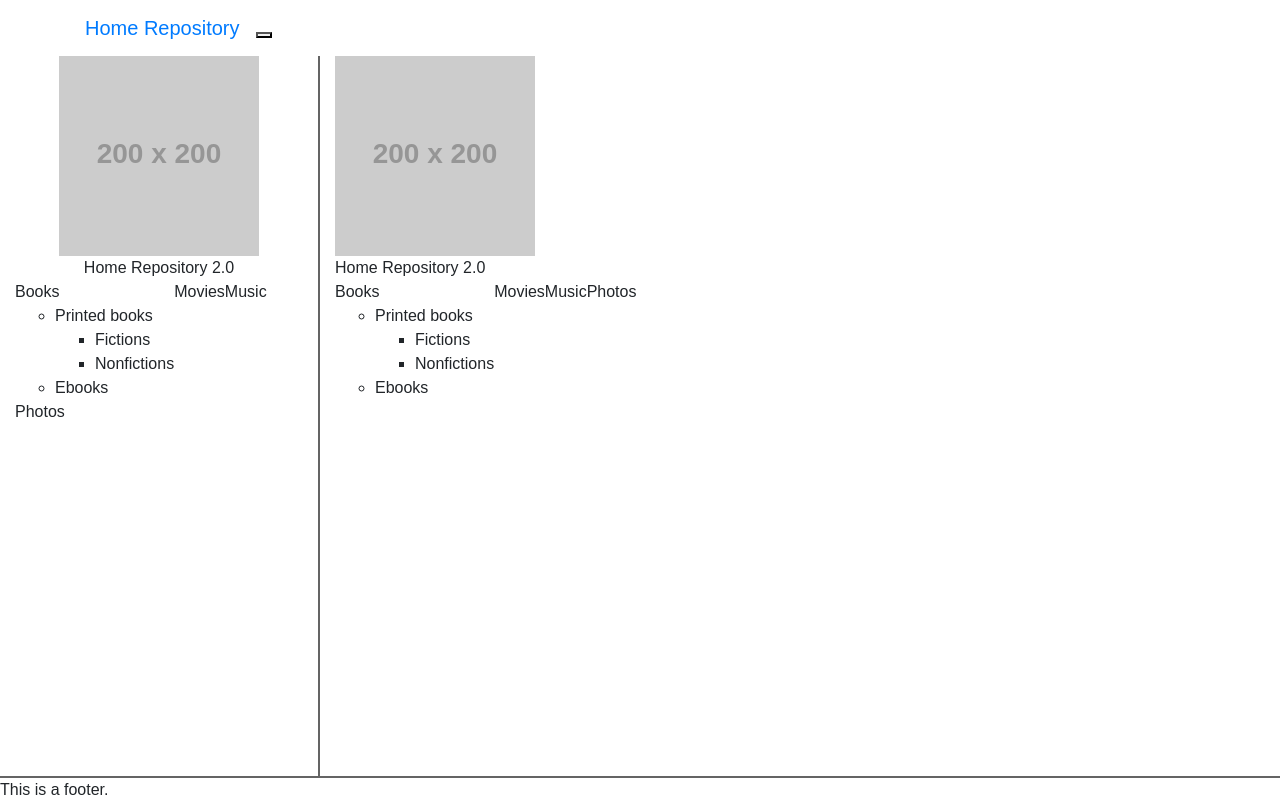
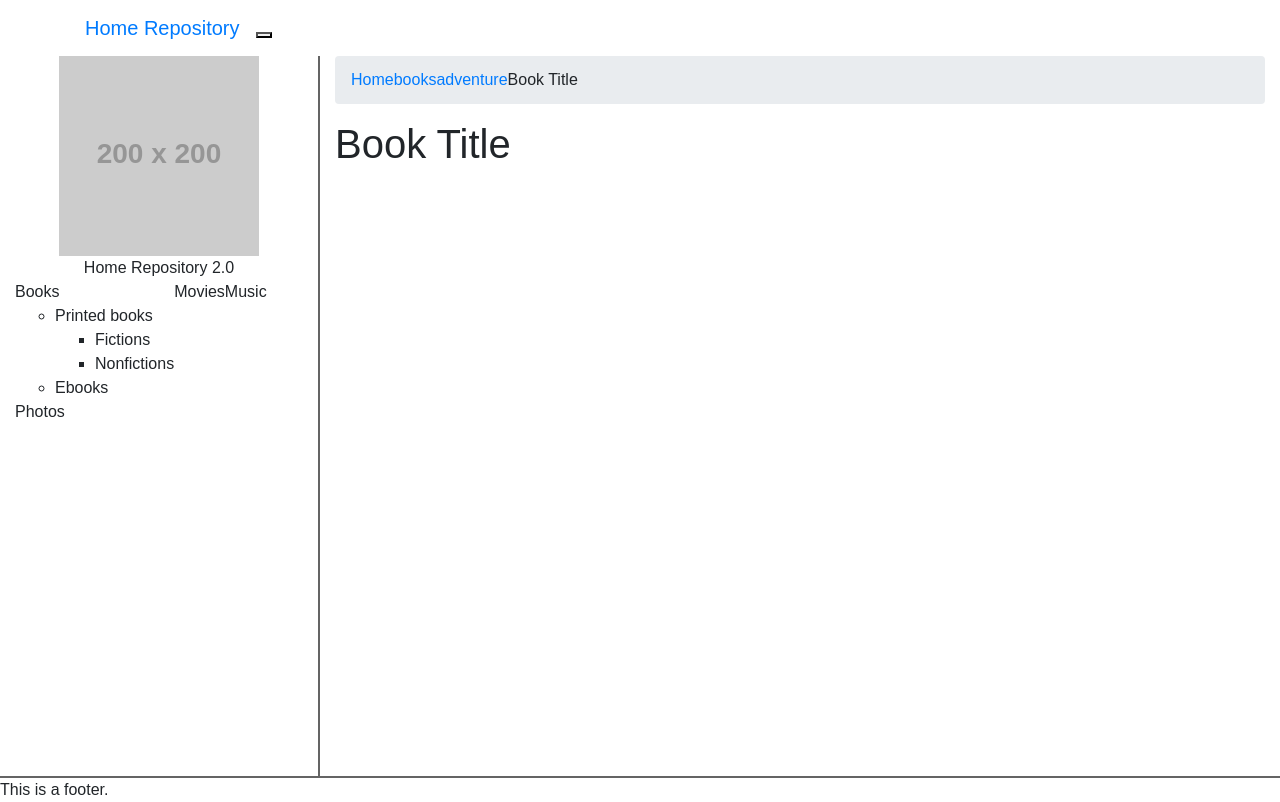
Before and after one commit to rorasa/homerepository, a React (Create React App) app in the folder client/: page /client/entry/1 in a window 1280 px wide. Built offline with nearby package versions, Linux system fonts and the light colour scheme.

Commit message:
Add Entry boilerplate

```diff
--- a/client/src/App.js
+++ b/client/src/App.js
@@ -8,6 +8,7 @@ import Navigation from './Navigation';
 import Login from './Login';
 import Collection from './Collection';
 import Directory from './Directory';
+import Entry from './Entry';
 import Sidebar from './Sidebar';
 import Footer from './Footer';
 
@@ -29,7 +30,7 @@ class App extends Component {
                   <Route exact path="/client/directory" component={Directory}/>
                   <Route exact path="/client/new-entry" component={Sidebar}/>
                   <Route path="/client/directory/:collectionName" component={Collection}/>
-                  <Route path="/client/entry/:entryId" component={Sidebar}/>
+                  <Route path="/client/entry/:entryId" component={Entry}/>
                 </div>
               </Router>
             </Col>
--- /dev/null
+++ b/client/src/Entry.js
@@ -0,0 +1,32 @@
+import React, { Component } from 'react';
+import { Breadcrumb } from 'react-bootstrap';
+
+class Entry extends Component {
+  constructor(props){
+    super(props);
+    this.state = {
+      url: this.props.match.url,
+      collectionName: "books",
+      categoryName: "adventure",
+      title: "Book Title"
+    }
+  }
+
+  render(){
+    return(
+      <div>
+      <Breadcrumb>
+        <Breadcrumb.Item href="/client/directory">Home</Breadcrumb.Item>
+        <Breadcrumb.Item href={"/client/directory/"+this.state.collectionName}>{this.state.collectionName}</Breadcrumb.Item>
+        <Breadcrumb.Item href={"/client/directory/"+this.state.collectionName+"/"+this.state.categoryName}>{this.state.categoryName}</Breadcrumb.Item>
+        <Breadcrumb.Item active>{this.state.title}</Breadcrumb.Item>
+      </Breadcrumb>
+
+      <h1>{this.state.title}</h1>
+
+      </div>
+    );
+  }
+}
+
+export default Entry
```
